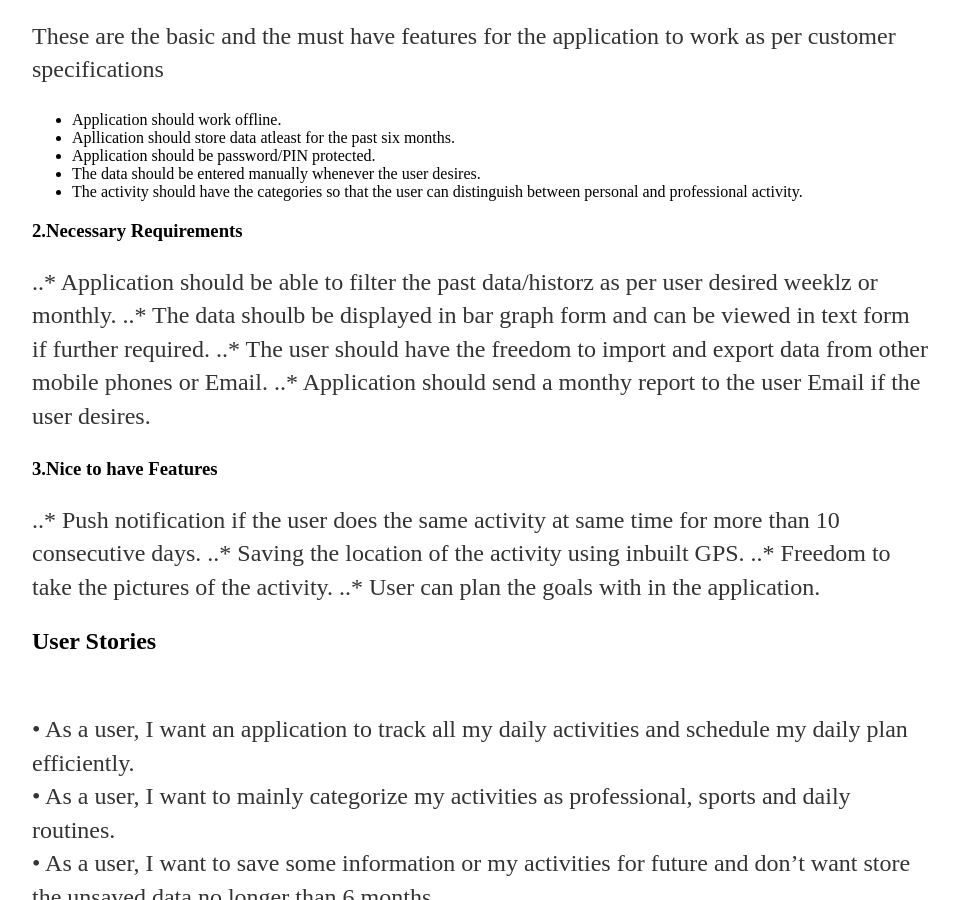
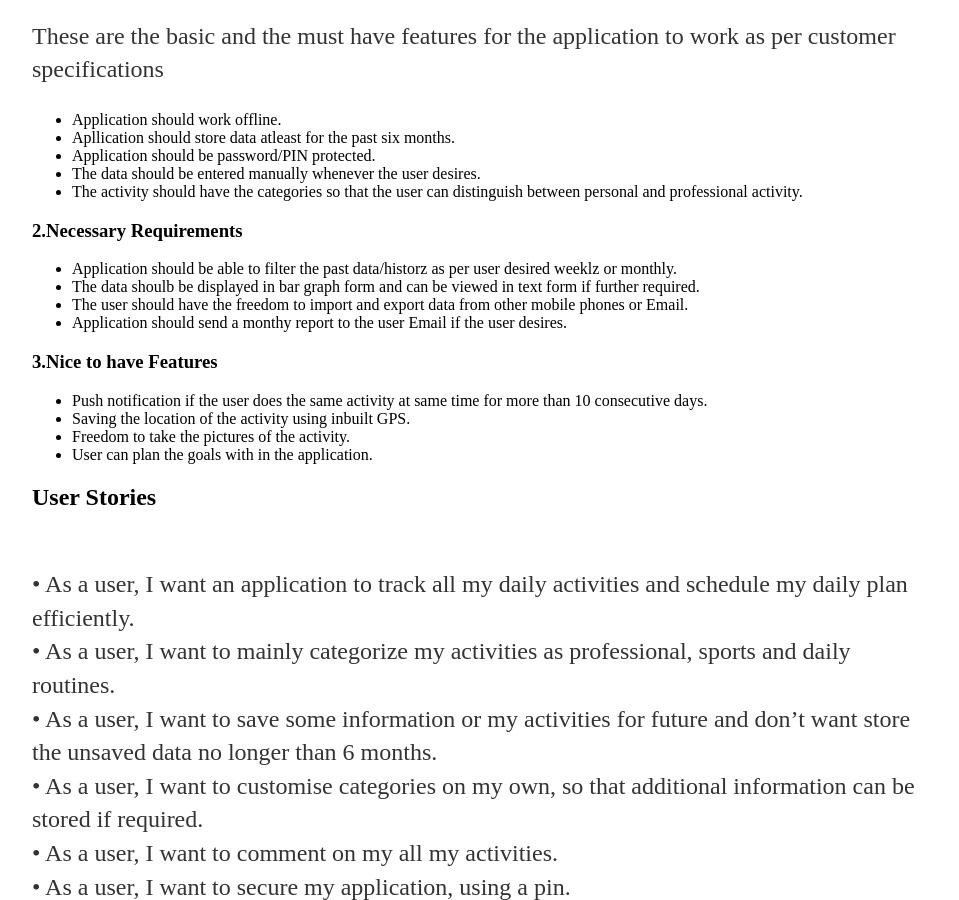
Before and after one commit to AntoThomasK03/isee2018-TeamWithNoName, a Jekyll site: the page built from docs/_posts/2018-05-07-Requirements-&-Specifications.md, in a window 1280 px wide and 900 px high, scrolled down 724 px. Shown: the whole window, without its empty margins (160-1119 px from the left). Built offline with Jekyll 4.4.1, drawn with Linux system fonts in a browser that asks for light colours; our own code applies the rules of GitHub Pages for plain Markdown files.

Commit message:
Update 2018-05-07-Requirements-&-Specifications.md

```diff
--- a/docs/_posts/2018-05-07-Requirements-&-Specifications.md
+++ b/docs/_posts/2018-05-07-Requirements-&-Specifications.md
@@ -18,16 +18,16 @@ These are the basic and the must have features for the application to work as pe
    - The activity should have the categories so that the user can distinguish between personal and professional activity.
 
 <h3>2.Necessary Requirements</h3>
-..* Application should be able to filter the past data/historz as per user desired weeklz or monthly.
-..* The data shoulb be displayed in bar graph form and can be viewed in text form if further required.
-..* The user should have the freedom to import and export data from other mobile phones or Email.
-..* Application should send a monthy report to the user Email if the user desires.
++ Application should be able to filter the past data/historz as per user desired weeklz or monthly.
++ The data shoulb be displayed in bar graph form and can be viewed in text form if further required.
++ The user should have the freedom to import and export data from other mobile phones or Email.
++ Application should send a monthy report to the user Email if the user desires.
 
 <h3>3.Nice to have Features</h3>
-..* Push notification if the user does the same activity at same time for more than 10 consecutive days.
-..* Saving the location of the activity using inbuilt GPS.
-..* Freedom to take the pictures of the activity.
-..* User can plan the goals with in the application.
++ Push notification if the user does the same activity at same time for more than 10 consecutive days.
++ Saving the location of the activity using inbuilt GPS.
++ Freedom to take the pictures of the activity.
++ User can plan the goals with in the application.
 
 
 
```
